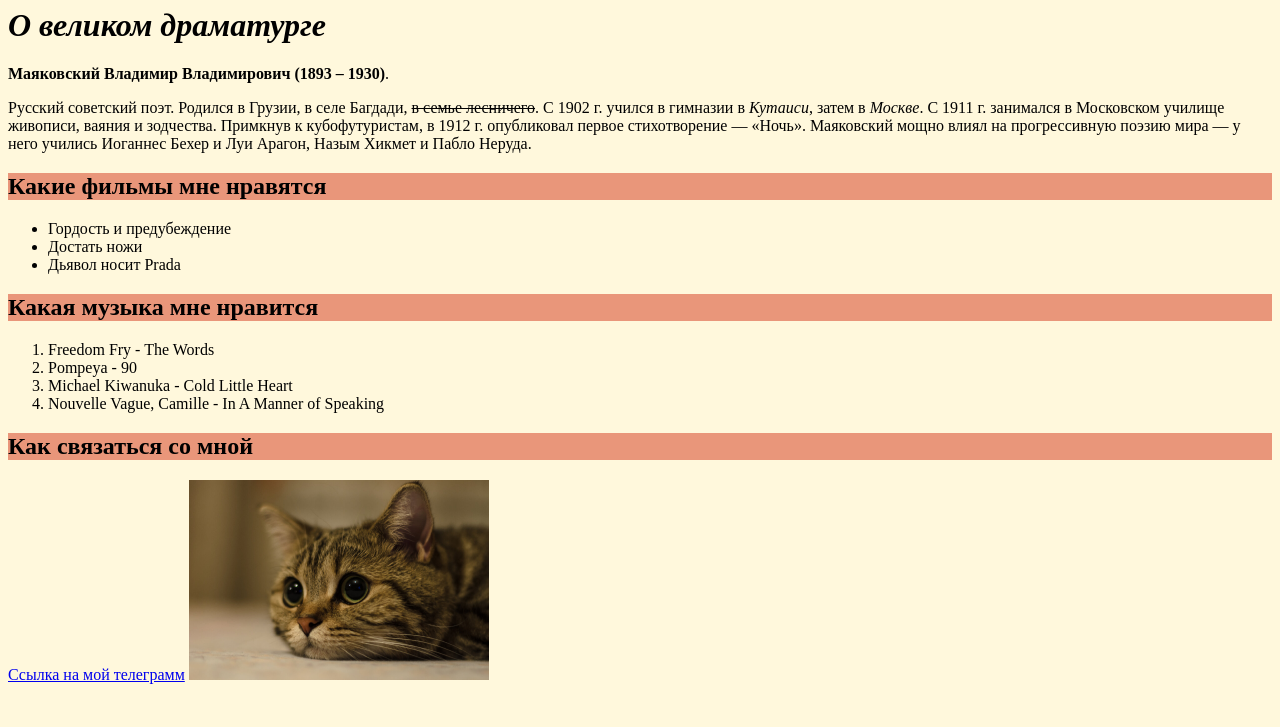
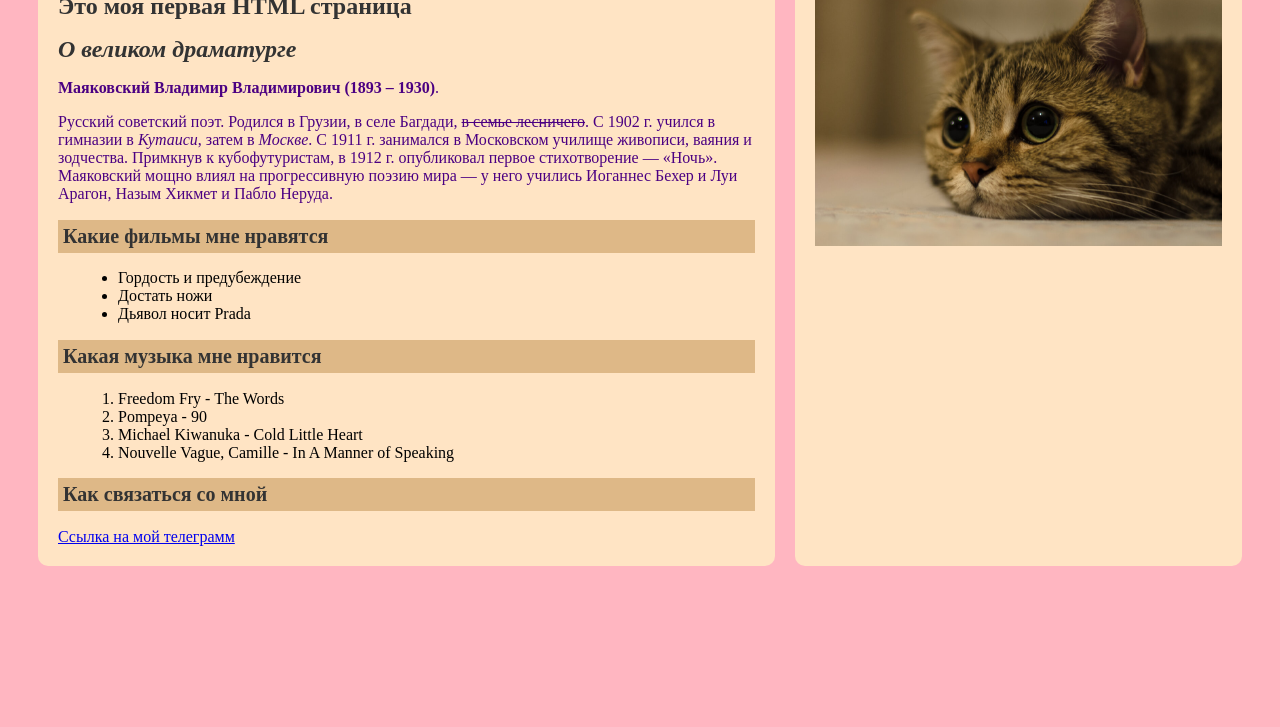
Before and after one commit to lizoka-k/Frontend, a plain HTML site: page lab1_f.html in a window 1280 px wide. Shown: the part 73-800 px from the top of the page. Drawn offline with Linux system fonts and the light colour scheme.

Commit message:
Add files via upload

```diff
--- a/lab1_f.html
+++ b/lab1_f.html
@@ -1,21 +1,29 @@
 <!DOCTYPE html>
-<html>
+<html lang="ru">
 
 <head>
+    <meta charset="UTF-8">
     <title>Лабораторная работа 1</title>
+    <link rel="stylesheet" href="style.css">
 </head>
 
-<body style="background-color: cornsilk">
+<body>
+    <div class="content">
+        <div class="content-left">
             <h1>Это моя первая HTML страница</h1>
             <h1><em>О великом драматурге</em></h1>
             <p><b>Маяковский Владимир Владимирович (1893 – 1930)</b>.</p>
-    <p>Русский советский поэт. Родился в Грузии, в селе Багдади, <del>в семье лесничего</del>. С 1902 г. учился в
-        гимназии в <i>Кутаиси</i>, затем в <i>Москве</i>. С 1911 г. занимался в Московском училище живописи, ваяния и
-        зодчества. Примкнув к кубофутуристам, в 1912 г. опубликовал первое стихотворение — «Ночь». Маяковский мощно
-        влиял на прогрессивную поэзию мира — у него учились Иоганнес Бехер и Луи Арагон, Назым Хикмет и Пабло Неруда.
+            <p>Русский советский поэт. Родился в Грузии, в селе Багдади, <del>в семье лесничего</del>. С 1902 г. учился
+                в
+                гимназии в <i>Кутаиси</i>, затем в <i>Москве</i>. С 1911 г. занимался в Московском училище живописи,
+                ваяния и
+                зодчества. Примкнув к кубофутуристам, в 1912 г. опубликовал первое стихотворение — «Ночь». Маяковский
+                мощно
+                влиял на прогрессивную поэзию мира — у него учились Иоганнес Бехер и Луи Арагон, Назым Хикмет и Пабло
+                Неруда.
             </p>
 
-    <h2 style="background-color: darksalmon">
+            <h2>
                 Какие фильмы мне нравятся
             </h2>
             <ul>
@@ -24,7 +32,7 @@
                 <li>Дьявол носит Prada</li>
             </ul>
 
-    <h2 style="background-color: darksalmon">
+            <h2>
                 Какая музыка мне нравится
             </h2>
             <ol>
@@ -34,12 +42,16 @@
                 <li>Nouvelle Vague, Camille - In A Manner of Speaking</li>
             </ol>
 
-    <h2 style="background-color: darksalmon">
+            <h2>
                 Как связаться со мной
             </h2>
             <a href="https://t.me/likurtik">Ссылка на мой телеграмм</a>
+        </div>
 
-    <img src="scale_1200.jpg" width="300" height="200" />
+        <div class="content-right">
+            <img src="scale_1200.jpg" class="photo" alt="фото" />
+        </div>
+    </div>
 </body>
 
 </html>
--- /dev/null
+++ b/style.css
@@ -0,0 +1,56 @@
+body {
+    background-color: lightpink;
+}
+
+.content {
+    display: flex;
+    margin: 20px;
+}
+
+.content-left,
+.content-right {
+    background-color:bisque;
+    margin: 10px;
+    padding: 20px;
+    border-radius: 10px;
+}
+
+.content-left {
+    width: 60%;
+}
+
+.content-right {
+    width: 35%;
+}
+
+h1 {
+    font-size: 24px;
+    color: #333;
+}
+
+h2 {
+    font-size: 20px;
+    color: #333;
+    background-color:burlywood;
+    padding: 5px;
+}
+
+p {
+    font-size: 16px;
+    color:indigo;
+}
+
+ul,
+ol {
+    margin-left: 20px;
+}
+
+a {
+    color:dimgray
+    text-decoration: none;
+}
+
+.photo {
+    width: 100%;
+    height: auto;
+}
```
Lines whose indentation alone changed are shown as unchanged.
